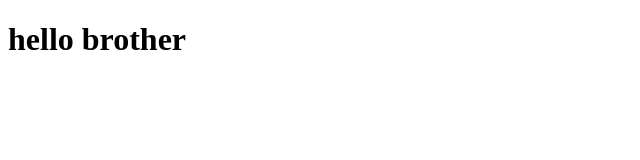
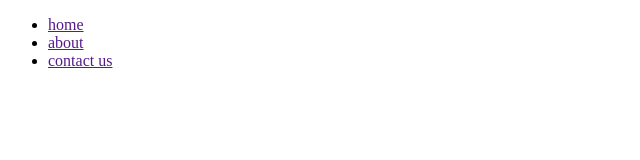
Before and after one commit to greatrahulrock/soni, a plain HTML site: page index.html in a window 1280 px wide. Shown: the whole page, without its empty margins (0-640 px from the left). Drawn offline with Linux system fonts and the light colour scheme.

Commit message:
dev1 add link

```diff
--- a/index.html
+++ b/index.html
@@ -6,7 +6,11 @@
     <title>Document</title>
 </head>
 <body>
-    <h1>hello brother</h1>
+    <ul>
+        <li><a href="">home</a></li>
+        <li><a href="">about</a></li>
+        <li><a href="">contact us</a></li>
+    </ul>
 
 </body>
 </html>
```
